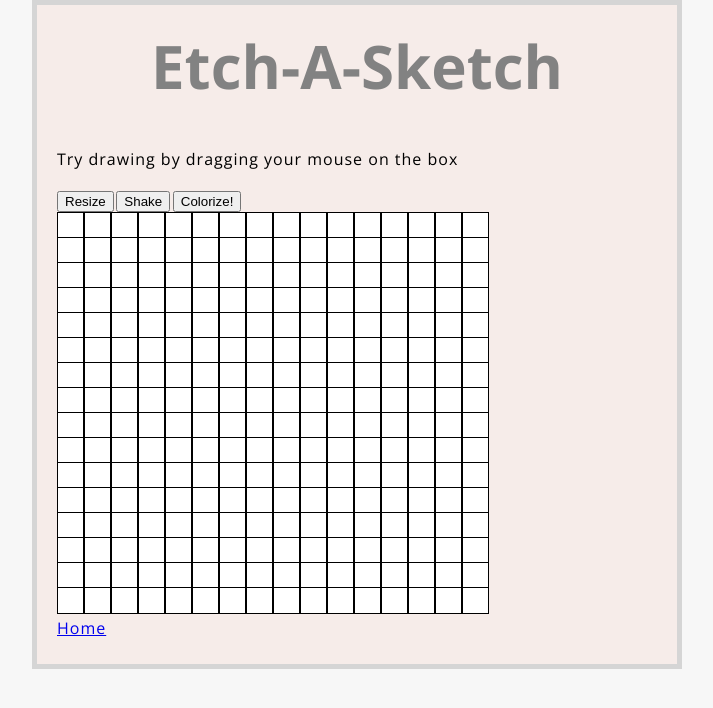
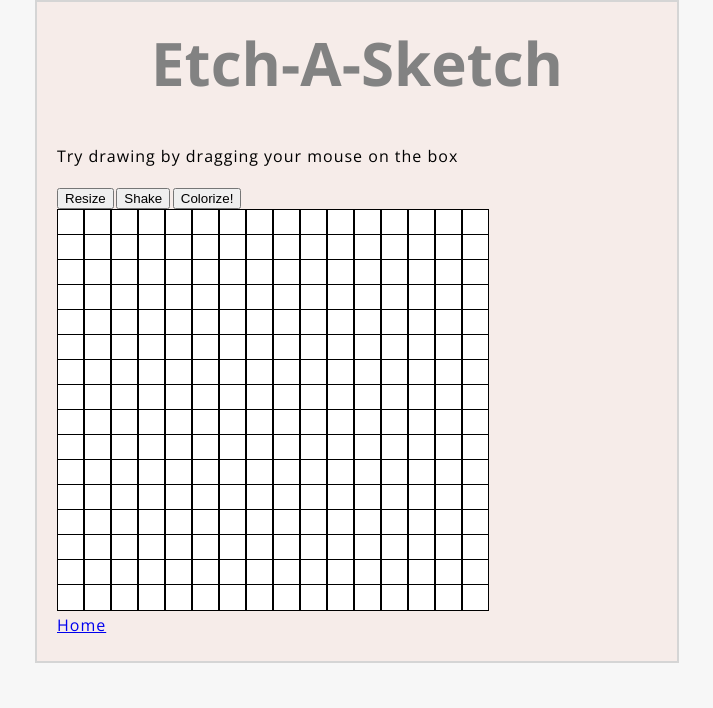
Before and after one commit to kmatt10/kmatt10.github.io, a Jekyll site: the page cv/premade/Etch.html, which Jekyll copies as it is, in a window 1280 px wide. Shown: the top 708 px of the page, without its empty margins (283-996 px from the left). Built offline with Jekyll 4.4.1, drawn with Linux system fonts in a browser that asks for light colours.

Commit message:
Update style.css

```diff
--- a/assets/css/style.css
+++ b/assets/css/style.css
@@ -9,7 +9,7 @@ body {
   margin: 0 auto;
   background-color: #F6ECE9;
   padding: 0 20px 20px 20px;
-  border: 5px solid #d5d5d5;
+  border: 2px solid #d5d5d5;
 }
 
 h1 {
```
